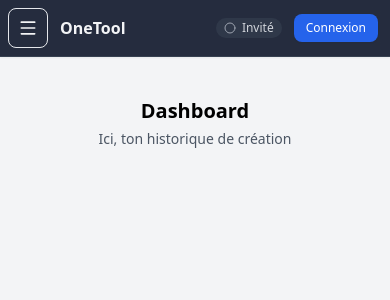
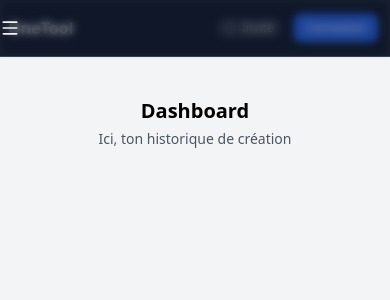
Before and after one commit to Ludovic0504/OneTool, a React (Vite) app: page /dashboard in a window 390 px wide. Shown: the top 300 px of the page. Built offline with nearby package versions, Linux system fonts and the light colour scheme.

Commit message:
Ajout effet flou overlay mobile + ajustement header

```diff
--- a/src/components/Header.jsx
+++ b/src/components/Header.jsx
@@ -23,7 +23,7 @@ export default function Header({ onOpenMenu }) {
           type="button"
           aria-label="Ouvrir le menu"
           onClick={() => onOpenMenu?.()}
-          className="md:hidden inline-flex h-10 w-10 items-center justify-center rounded-lg border border-gray-200 hover:bg-gray-50 active:bg-gray-100"
+          className="fixed inset-0 z-40 bg-gray-900/40 backdrop-blur-sm"
         >
           <Menu size={20} />
         </button>
```
